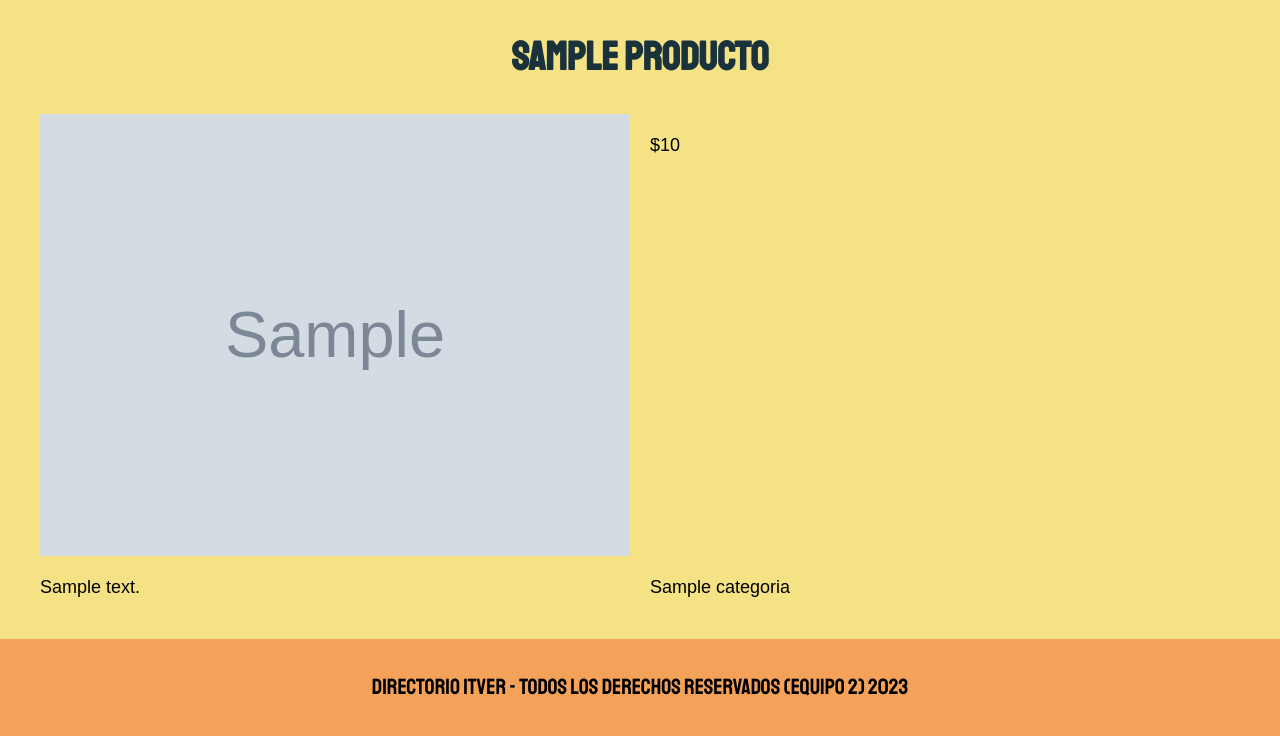
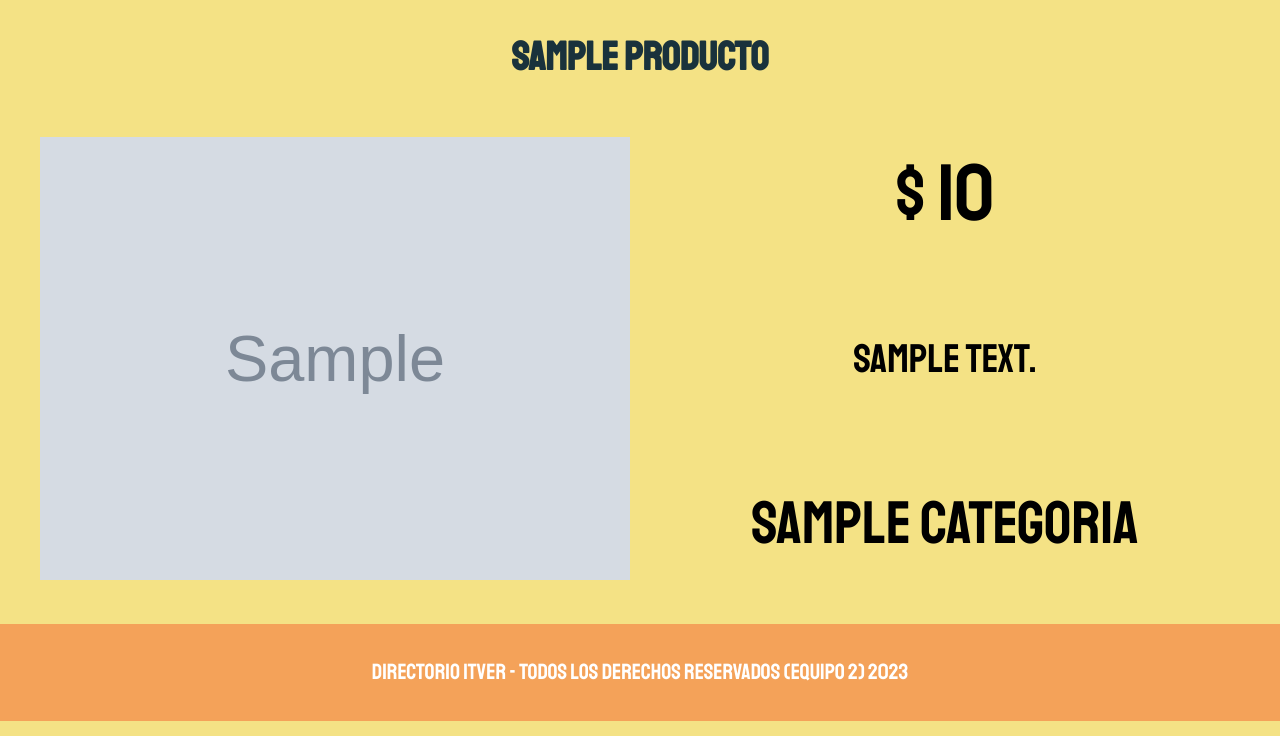
Before and after one commit to Doraigo/directorio-itver, a PHP site: page /producto.php?id=1 in a window 1280 px wide. Shown: the part 314-1050 px from the top of the page. Run offline with PHP 8.4, Linux system fonts and the light colour scheme; tables that the repository leaves empty or names only in its code hold one stand-in row (values such as "Sample post"); grey boxes marked "Sample" are stand-in pictures.

Commit message:
Se dio estilo a la pagina de Productos y se arreglaron algunos detalles
Se añadio el .css de la pagina de Producto y se modifico ciertos aspectos en el index.

```diff
--- a/css/styles.css
+++ b/css/styles.css
@@ -141,6 +141,7 @@ h3 {
 .producto {
     background-color: var(--celadon);
     padding: 1rem;
+    font-family: var(--fuentePrincipal);
 }
 
 .producto__nombre {
@@ -159,6 +160,7 @@ h3 {
     margin: 1rem 0;
     text-align: center;
     line-height: 1.2;
+    font-size: 4rem;
 }
 
 .producto-detalle__imagen-container {
@@ -173,27 +175,19 @@ h3 {
 }
 
 .producto__descripcion {
+    font-family: var(--fuentePrincipal);
+    margin: 1rem 0;
+    text-align: center;
+    line-height: 1.2;
+    font-size: 2.5rem;
+}
 
+s .producto__categoria {
     font-family: var(--fuentePrincipal);
-
-    margin: 1rem 0;
-
+    margin-top: 4rem 0;
     text-align: center;
-
     line-height: 1.2;
-
-}
-s
-.producto__categoria {
-
-    font-family: var(--fuentePrincipal);
-
-    margin-top: 4rem 0;
-
-    text-align: center;
-
-    line-height: 1.2;
-
+    font-size: 3rem;
 }
 
 
@@ -211,12 +205,12 @@ s
     background-size: cover;
 }
 
-.grafico--node {
+/*.grafico--node {
     background-image: url(../img/grafico2.jpg);
     grid-row: 8 / 9;
     background-repeat: no-repeat;
     background-size: cover;
-}
+}*/
 
 @media (min-width: 768px) {
     .grafico--node {
@@ -276,13 +270,47 @@ s
     .camisa {
         display: grid;
         grid-template-columns: repeat(2, 1fr);
+        grid-template-rows: repeat(3, 1fr);
         column-gap: 2rem;
+        row-gap: 0.5rem;
+
     }
 }
 
-.camisa__contenido,
-p {
+.camisa__contenido {
     color: var(--oscuro);
+    font-family: var(--fuentePrincipal);
+    font-size: 4rem;
+    grid-column: 2/3;
+    grid-row: -2/-3;
+    text-align: center;
+    margin: auto;
+}
+
+.camisa__imagen {
+    margin: auto;
+    grid-column: 1 / 2;
+    grid-row: 1/4;
+}
+
+.camisa__contenido__precio {
+    color: var(--oscuro);
+    font-family: var(--fuentePrincipal);
+    margin: auto;
+    font-size: 8rem;
+    grid-column: 2/3;
+    grid-row: 1 / 2;
+    margin: 2rem;
+    text-align: center;
+}
+
+.camisa__contenido__categoria {
+    color: var(--oscuro);
+    font-family: var(--fuentePrincipal);
+    margin: auto;
+    font-size: 6rem;
+    grid-column: 2/3;
+    grid-row: -2/ -1;
 }
 
 .formulario {
--- a/producto.php
+++ b/producto.php
@@ -82,12 +82,20 @@ if (basename($_SERVER['PHP_SELF']) === 'form.php' && !isset($_SESSION['username'
 
 
             <div class="contenedor">
-        <h1><?php echo $nombre; ?></h1>
+                <h1>
+                    <?php echo $nombre; ?>
+                </h1>
                 <div class="camisa">
                     <img class="camisa__imagen" src="<?php echo $imagen; ?>" alt="Imagen del Producto">
-            <p class="camisa__contenido">$<?php echo $precio; ?></p>
-            <p class="camisa__contenido"><?php echo $descripcion; ?></p>
-            <p class="camisa__contenido"><?php echo $categoria; ?></p>
+                    <p class="camisa__contenido__precio">$
+                        <?php echo $precio; ?>
+                    </p>
+                    <p class="camisa__contenido">
+                        <?php echo $descripcion; ?>
+                    </p>
+                    <p class="camisa__contenido__categoria">
+                        <?php echo $categoria; ?>
+                    </p>
                 </div>
             </div>
 
```
Also changed, not shown: index.php (+12 -4 lines). Lines whose indentation alone changed are shown as unchanged.
